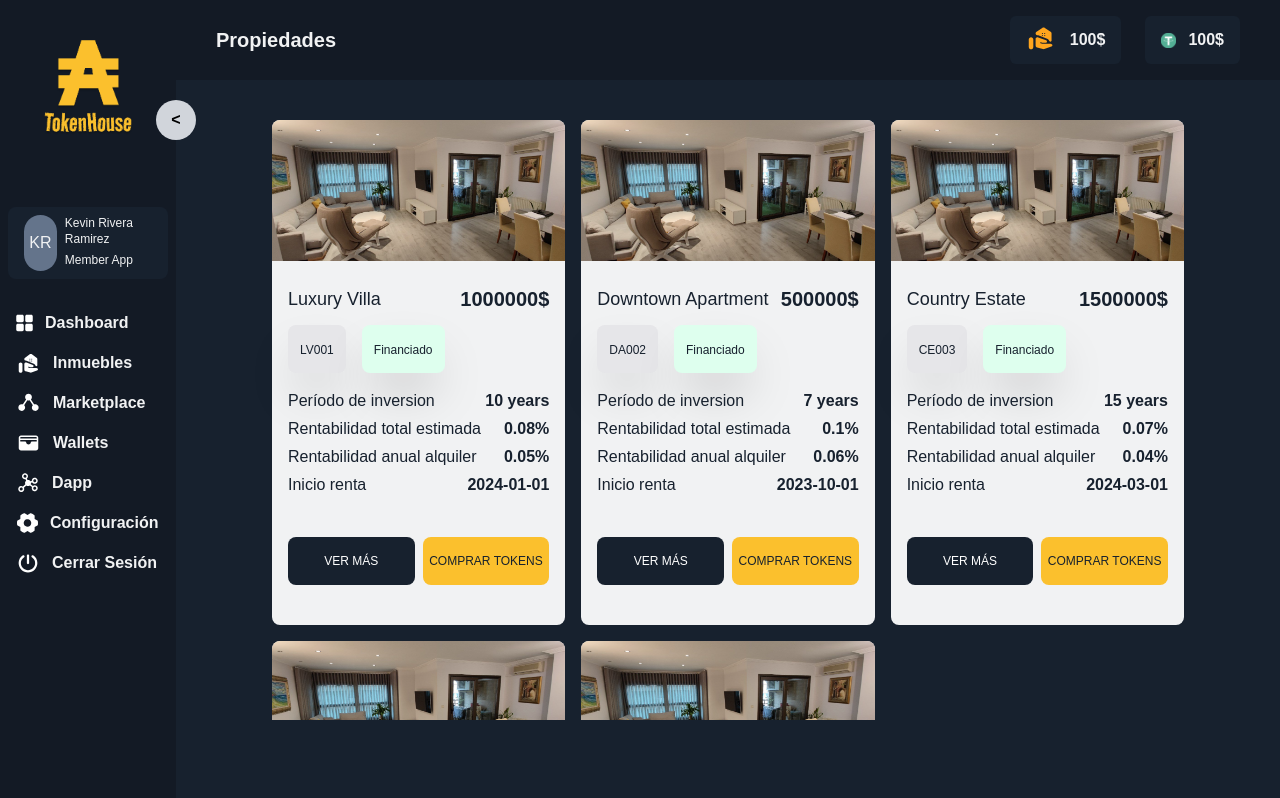
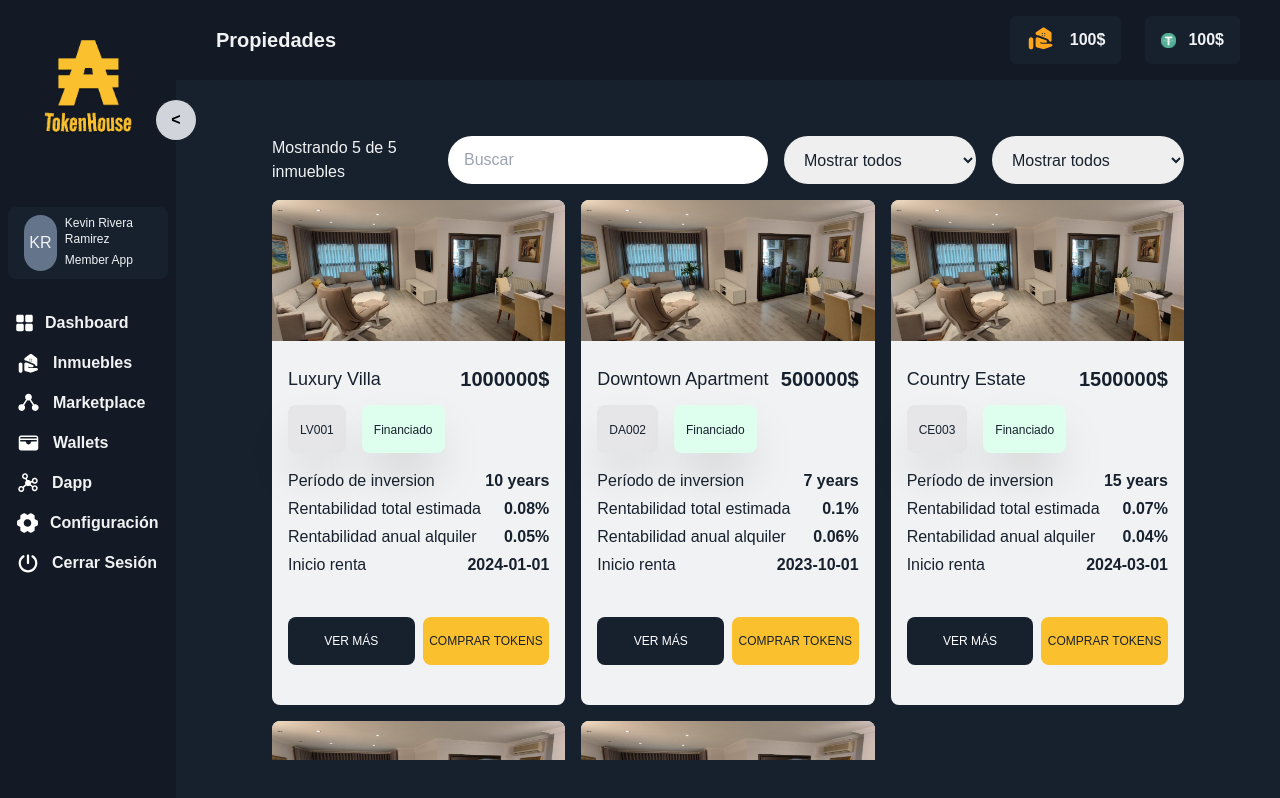
Before and after one commit to devkevinrivera/tokenhouse.io, a Next.js app: page /dashboard/properties in a window 1280 px wide. Built offline with nearby package versions, Linux system fonts and the light colour scheme.

Commit message:
feat: maquetacion de filtros de busqueda propiedades

```diff
--- /dev/null
+++ b/src/components/PropertieFilter.tsx
@@ -0,0 +1,28 @@
+import { properties } from "@/mocks/properties";
+import React from "react";
+
+const PropertieFilter = () => {
+  return (
+    <section className="flex justify-between my-4">
+      <p>
+        Mostrando {properties.length} de {properties.length} inmuebles
+      </p>
+      <div className="flex gap-4">
+        <input
+          className="w-[20rem] px-4 py-2 rounded-3xl text-[#17212e]"
+          placeholder="Buscar"
+        />
+        <select className="w-[12rem] px-4 py-2 rounded-3xl text-[#17212e]">
+          <option>Mostrar todos</option>
+          <option>Proximamente</option>
+        </select>
+        <select className="w-[12rem] px-4 py-2 rounded-3xl text-[#17212e]">
+          <option>Mostrar todos</option>
+          <option>Proximamente</option>
+        </select>
+      </div>
+    </section>
+  );
+};
+
+export default PropertieFilter;
--- a/src/components/PropertiesGrid.tsx
+++ b/src/components/PropertiesGrid.tsx
@@ -2,10 +2,12 @@ import { properties } from "@/mocks/properties";
 import { Property } from "@/types/properties";
 import React from "react";
 import PropertieCard from "./PropertieCard";
+import PropertieFilter from "./PropertieFilter";
 
 const PropertiesGrid = () => {
   return (
-    <section className="px-[3rem] lg:px-[3rem] xl:px-[6rem] mt-10 h-[75vh] fit-content scroll-container overflow-y-scroll scrollbar-none">
+    <section className="px-[3rem] lg:px-[3rem] xl:px-[6rem] mt-10 h-[80vh] fit-content scroll-container overflow-y-scroll scrollbar-none">
+      <PropertieFilter />
       <div className="grid sm:grid-cols-2 lg:grid-cols-3 grid-cols-3 gap-4">
         {properties.map((propertie: Property, key: number) => (
           <PropertieCard propertie={propertie} key={key} />
```
